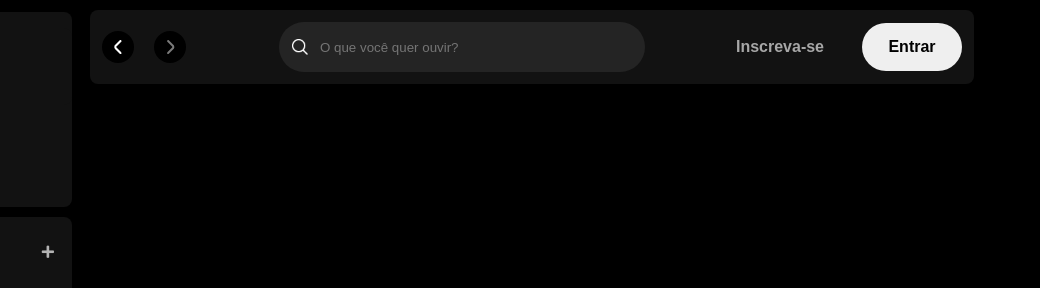
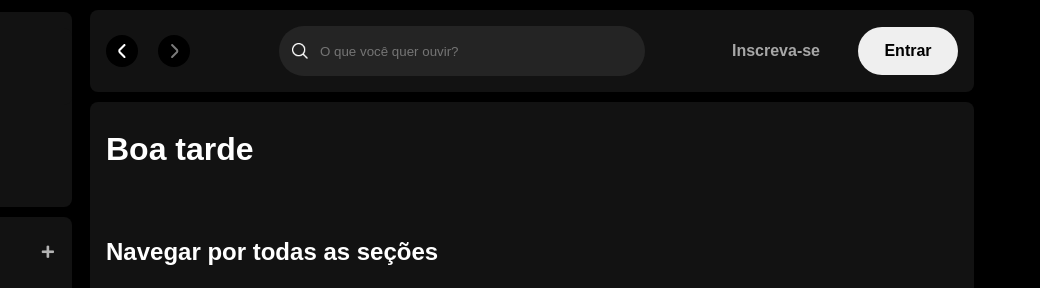
Before and after one commit to RaposoXinim/imersao-spotify, a plain HTML site: page index.html in a window 1280 px wide. Shown: the top 288 px of the page, 240-1280 px from the left. Drawn offline with Linux system fonts and the light colour scheme.

Commit message:
body iniciado

```diff
--- a/index.html
+++ b/index.html
@@ -92,6 +92,12 @@
                         <button class="login">Entrar</button>
                     </div>
             </nav>
+            <div class="body__navigation">
+                <div class="body__text">
+                    <p class="body__text__title">Boa tarde</p>
+                    <p class="body__text__subtitle">Navegar por todas as seções</p>
+                </div>
+            </div>
         </div>
     </main>
     <footer class="footer-premium">
--- a/src/styles/main-content.css
+++ b/src/styles/main-content.css
@@ -15,7 +15,6 @@
     margin: 0.625em;
     border-radius: 0.5em;
     background-color: #121212;
-    padding: 0.75em;
 }
 
 .header__navigation .navigation{
@@ -89,3 +88,34 @@
     font-weight: 700;
     border-radius: 40px;
 }
+
+/* Body */
+
+.body__navigation{
+    display: flex;
+    height: 50em;
+    justify-content: space-between;
+    align-items: center;
+    padding: 1em;
+    margin: 0.625em;
+    border-radius: 0.5em;
+    background-color: #121212;
+}
+
+.body__navigation .body__text{
+    font-family: var(--font-dm-sans);
+    color:#fff;
+    display: table-column;
+    justify-content:space-between;
+    font-weight: 600;
+    padding-bottom: 40em;
+}
+
+.body__text .body__text__title{
+    font-size: 2em;
+}
+
+.body__text .body__text__subtitle{
+    font-size: 1.5em;
+    margin-top: 3.125em;
+}
```
